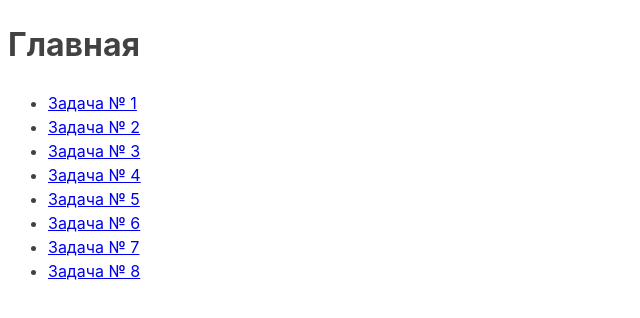
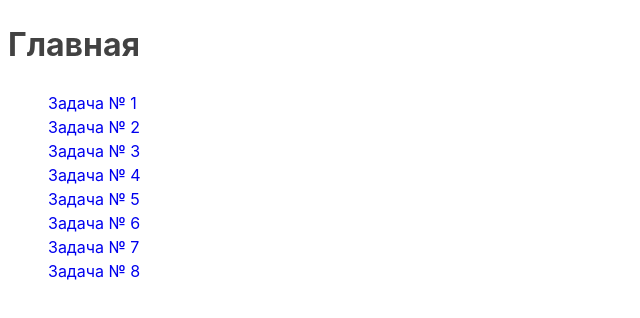
Before and after one commit to DenysPhV/goit-js-hw-07, a plain HTML site: page index.html in a window 1280 px wide. Shown: the full height of the page, 0-640 px from the left. Drawn offline with Linux system fonts and the light colour scheme; the site is published under a folder, as on GitHub Pages, so addresses that start at the root find nothing.

Commit message:
Update index.html

```diff
--- a/index.html
+++ b/index.html
@@ -5,7 +5,7 @@
     <meta http-equiv="X-UA-Compatible" content="IE=edge" />
     <meta name="viewport" content="width=device-width, initial-scale=1.0" />
     <title>MainPage</title>
-    <link rel="stylesheet" href="/css/style.css" class="rel" />
+    <link rel="stylesheet" href="./css/style.css" class="rel" />
     <style>
       body {
         font-family: -apple-system, BlinkMacSystemFont, 'Segoe UI', Roboto,
@@ -20,10 +20,10 @@
     <h1>Главная</h1>
     <ul>
       <li class="list-nonstyle">
-        <a href="./task-01.html" class="link-nonstyle">Задача № 1</a>
+        <a href="/task-01.html" class="link-nonstyle">Задача № 1</a>
       </li>
       <li class="list-nonstyle">
-        <a href="task-02.html" class="link-nonstyle">Задача № 2</a>
+        <a href="./task-02.html" class="link-nonstyle">Задача № 2</a>
       </li>
       <li class="list-nonstyle">
         <a href="./task-03.html" class="link-nonstyle">Задача № 3</a>
```
